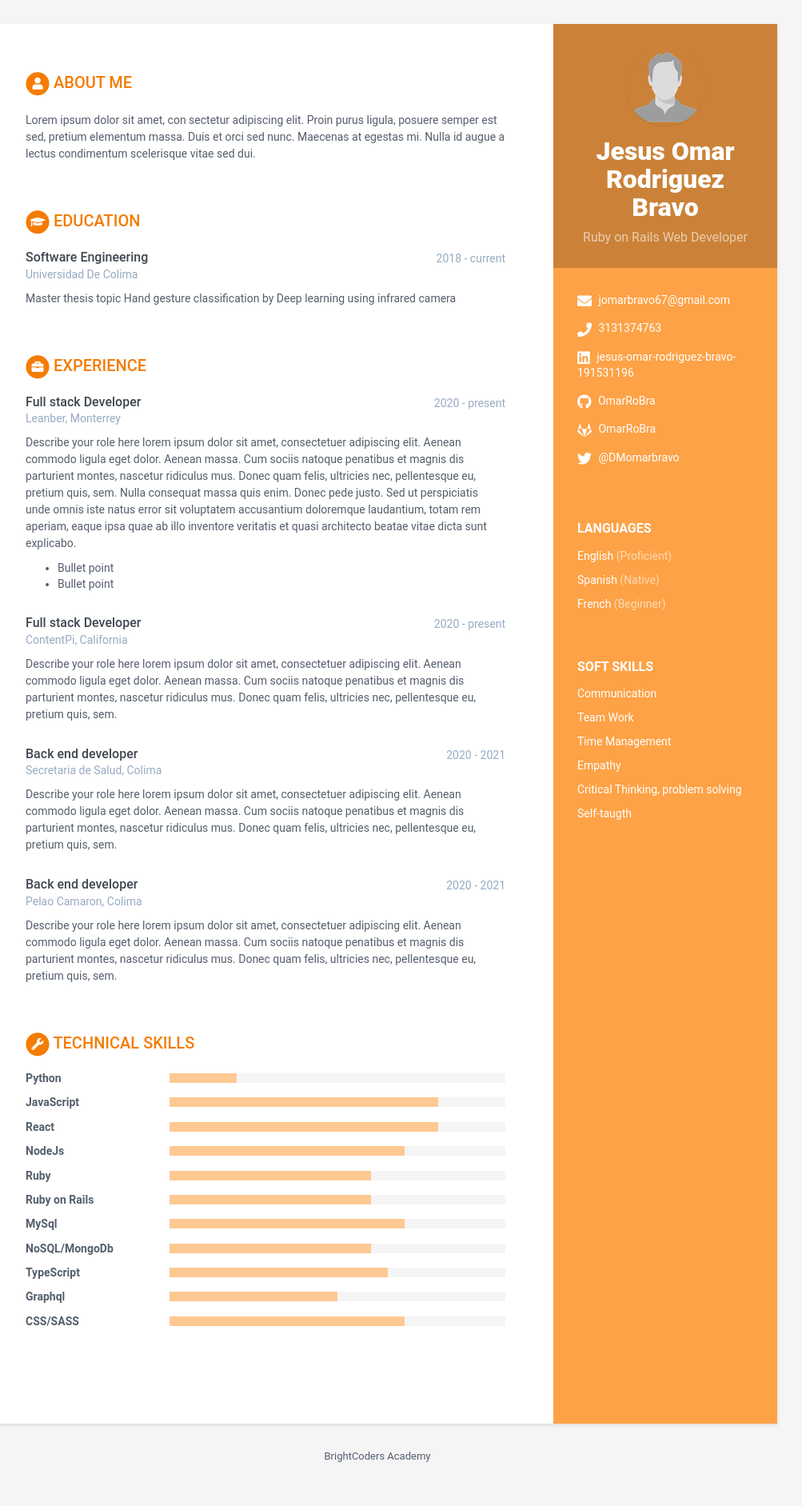
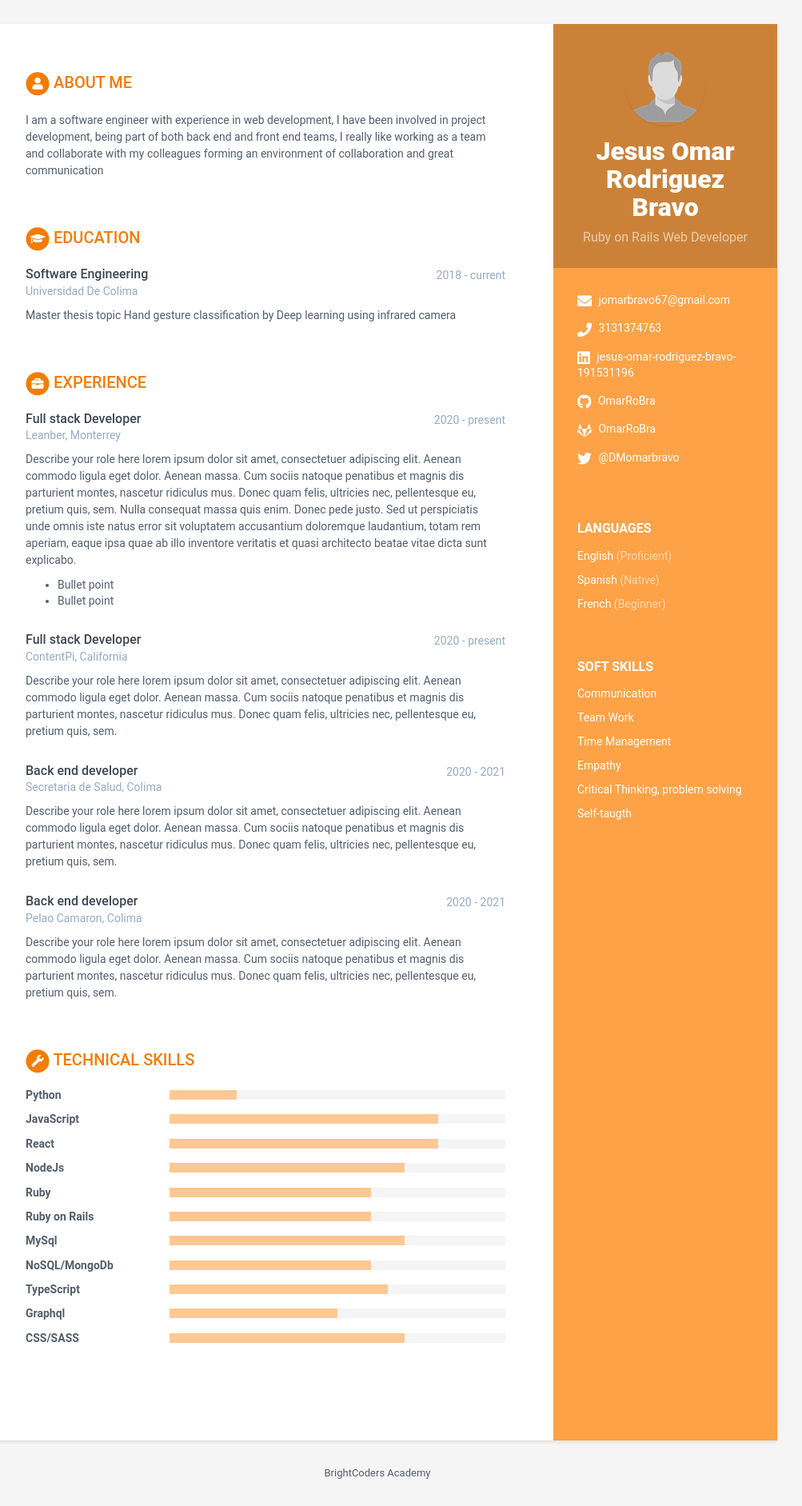
Before and after one commit to BC-MAY-21-ROR/kata-04-resume-OmarRoBra, a Jekyll site: the page built from index.html, in a window 1280 px wide. Shown: the whole page at 80% size, without its empty margins (168-1171 px from the left). Built offline with Jekyll 4.4.1, drawn with Linux system fonts in a browser that asks for light colours; before the commit the page ends 1862 px from its top, so only the background shows below that.

Commit message:
Update data.yml

```diff
--- a/_data/data.yml
+++ b/_data/data.yml
@@ -59,7 +59,7 @@ sidebar:
 career-profile:
   title: About Me # NO MODIFICAR
   summary: |
-    Lorem ipsum dolor sit amet, con sectetur adipiscing elit. Proin purus ligula, posuere semper est sed, pretium elementum massa. Duis et orci sed nunc. Maecenas at egestas mi. Nulla id augue a lectus condimentum scelerisque vitae sed dui.
+    I am a software engineer with experience in web development, I have been involved in project development, being part of both back end and front end teams, I really like working as a team and collaborate with my colleagues forming an environment of collaboration and great communication
 # Registra aquí tus estudios. Agrega o elimina según sea necesario
 educationcomplete:
   - degree: Software Engineering
```
